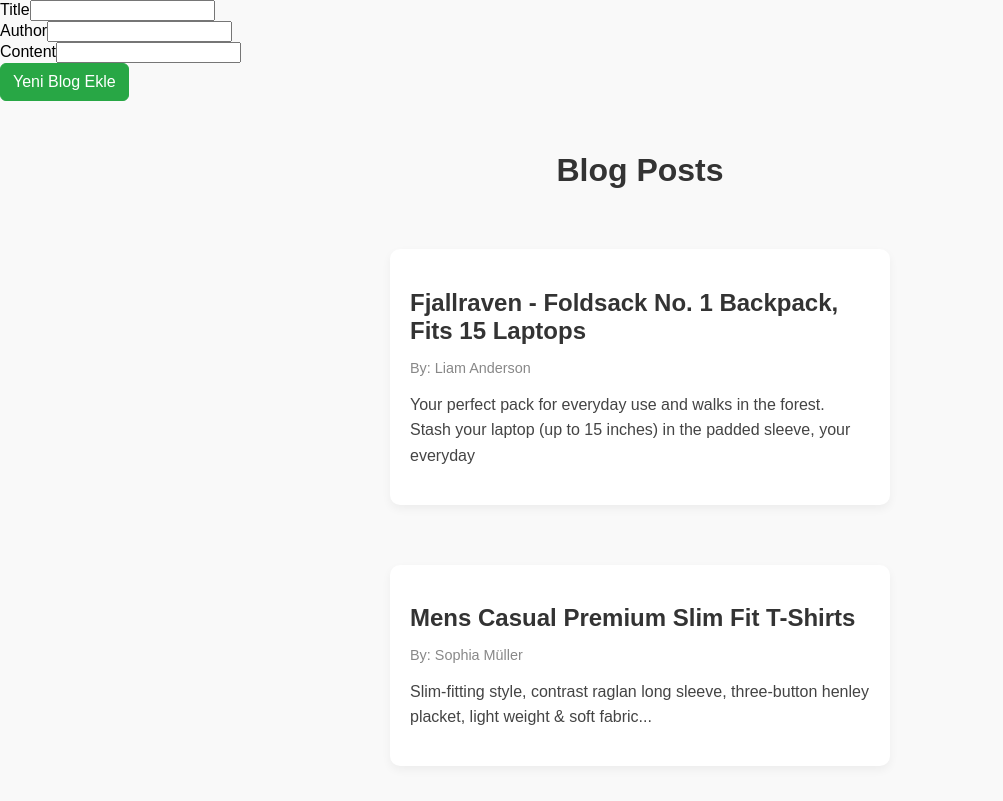
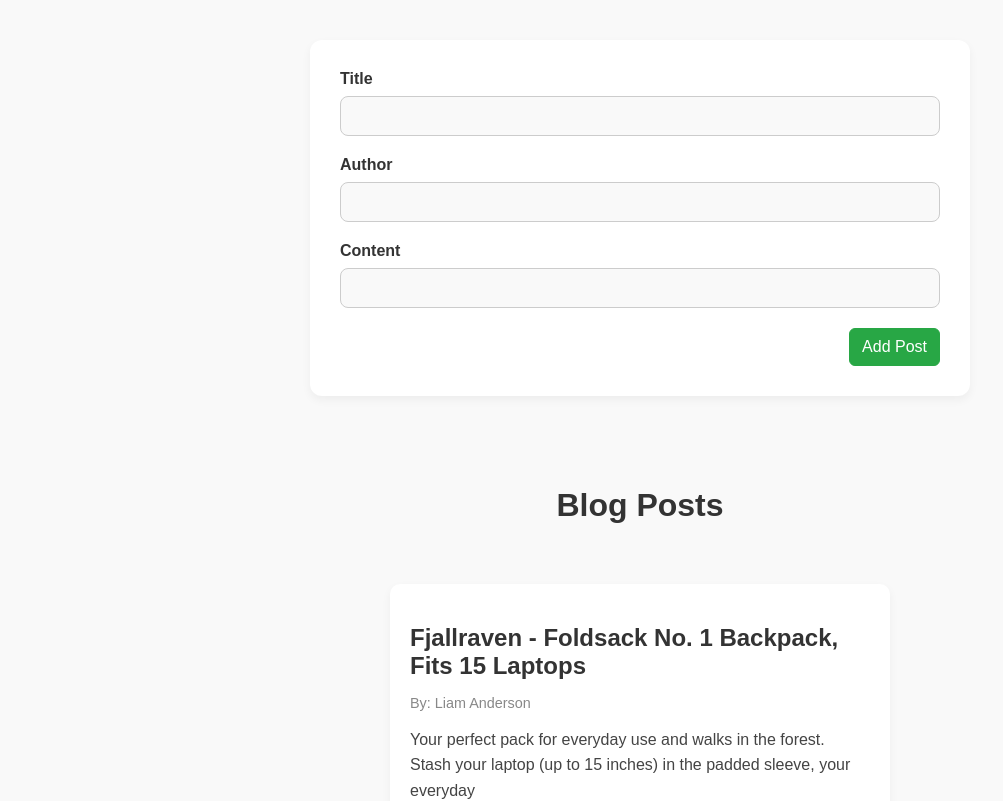
Before and after one commit to sedaakin1/blog-yonetim-uygulamasi, a React (Vite) app: page / in a window 1280 px wide. Shown: the top 801 px of the page, without its empty margins (0-1003 px from the left). Built offline with nearby package versions, Linux system fonts and the light colour scheme.

Commit message:
add new blog

```diff
--- a/src/components/BlogList/AddNewBlog.css
+++ b/src/components/BlogList/AddNewBlog.css
@@ -0,0 +1,41 @@
+.add-product-form {
+  background-color: #fff;
+  padding: 30px;
+  margin: 40px auto;
+  max-width: 600px;
+  border-radius: 12px;
+  box-shadow: 0 4px 10px rgba(0, 0, 0, 0.05);
+  display: flex;
+  flex-direction: column;
+  gap: 20px;
+}
+
+.blog-input {
+  display: flex;
+  flex-direction: column;
+}
+
+.blog-input label {
+  margin-bottom: 8px;
+  font-weight: bold;
+  color: #333;
+}
+
+.blog-input input {
+  padding: 10px;
+  border: 1px solid #ccc;
+  border-radius: 8px;
+  font-size: 16px;
+  background-color: #f9f9f9;
+  transition: border-color 0.2s ease;
+}
+
+.blog-input input:focus {
+  outline: none;
+  border-color: #4caf50;
+  background-color: #fff;
+}
+
+button {
+  align-self: flex-end;
+}
--- a/src/components/BlogList/AddNewBlog.jsx
+++ b/src/components/BlogList/AddNewBlog.jsx
@@ -1,6 +1,7 @@
 import React, {useState} from 'react'
 import BlogInput from './BlogInput';
-import Button from "../UI/Button"
+import Button from "../UI/Button";
+import "./AddNewBlog.css"
 
 const blogInputs = [
   {
@@ -66,7 +67,7 @@
       value={newBlog[input.name]}
       handleChange={handleChange}/>
     ))}
-    <Button color="success">Yeni Blog Ekle</Button>
+    <Button color="success">Add Post</Button>
     </form>
   )
 }
```
